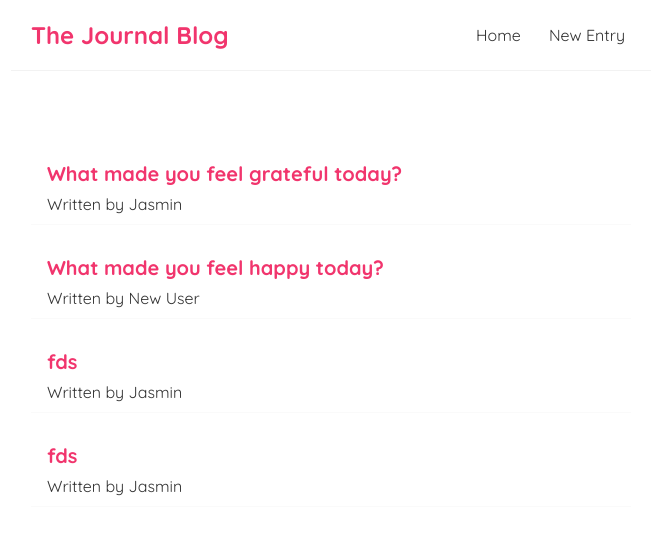
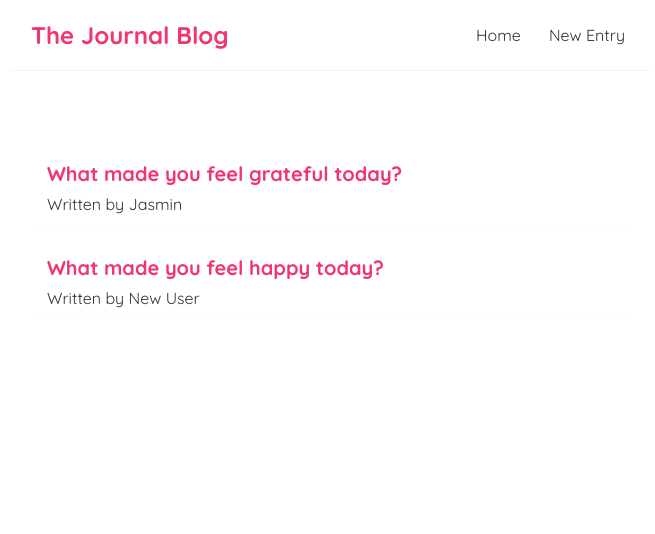
Before and after one commit to jsongcodes/journal-blog, a React (Create React App) app: page / in a window 1280 px wide. Shown: the top 534 px of the page, without its empty margins (309-964 px from the left). Built offline with nearby package versions, Linux system fonts and the light colour scheme; data requests are answered from the project's data file.

Commit message:
Added delete request

```diff
--- a/data/db.json
+++ b/data/db.json
@@ -11,18 +11,6 @@
       "title": "What made you feel happy today?",
       "body": "lorem ipsum...",
       "author": "New User"
-    },
-    {
-      "title": "fds",
-      "body": "fdsfs",
-      "author": "Jasmin",
-      "id": 3
-    },
-    {
-      "title": "fds",
-      "body": "fdsfdsfds",
-      "author": "Jasmin",
-      "id": 4
     }
   ]
 }
--- a/src/EntryDetails.js
+++ b/src/EntryDetails.js
@@ -1,16 +1,24 @@
 import { useEffect, useState } from "react";
-import { useParams } from "react-router-dom";
+import { useHistory, useParams } from "react-router-dom";
 
 const EntryDetails = () => {
   const { id } = useParams();
   const [entries, setEntries] = useState(null);
+  const history = useHistory();
 
+  const handleClick = () => {
+    fetch(`http://localhost:8000/entries/${id}`, {
+        method: 'DELETE',
+    }).then(() => {
+      history.push("/");
+    });
+  };
 
   useEffect(() => {
     fetch(`http://localhost:8000/entries/${id}`)
-    .then(resp => resp.json())
-    .then(data => setEntries(data))
-}, [])
+      .then((resp) => resp.json())
+      .then((data) => setEntries(data));
+  }, []);
 
   return (
     <div className="entry-details">
@@ -19,6 +27,7 @@ const EntryDetails = () => {
           <h2>{entries.title}</h2>
           <p>Written by {entries.author}</p>
           <div>{entries.body}</div>
+          <button onClick={handleClick}>delete</button>
         </article>
       )}
     </div>
```
Lines whose indentation alone changed are shown as unchanged.
